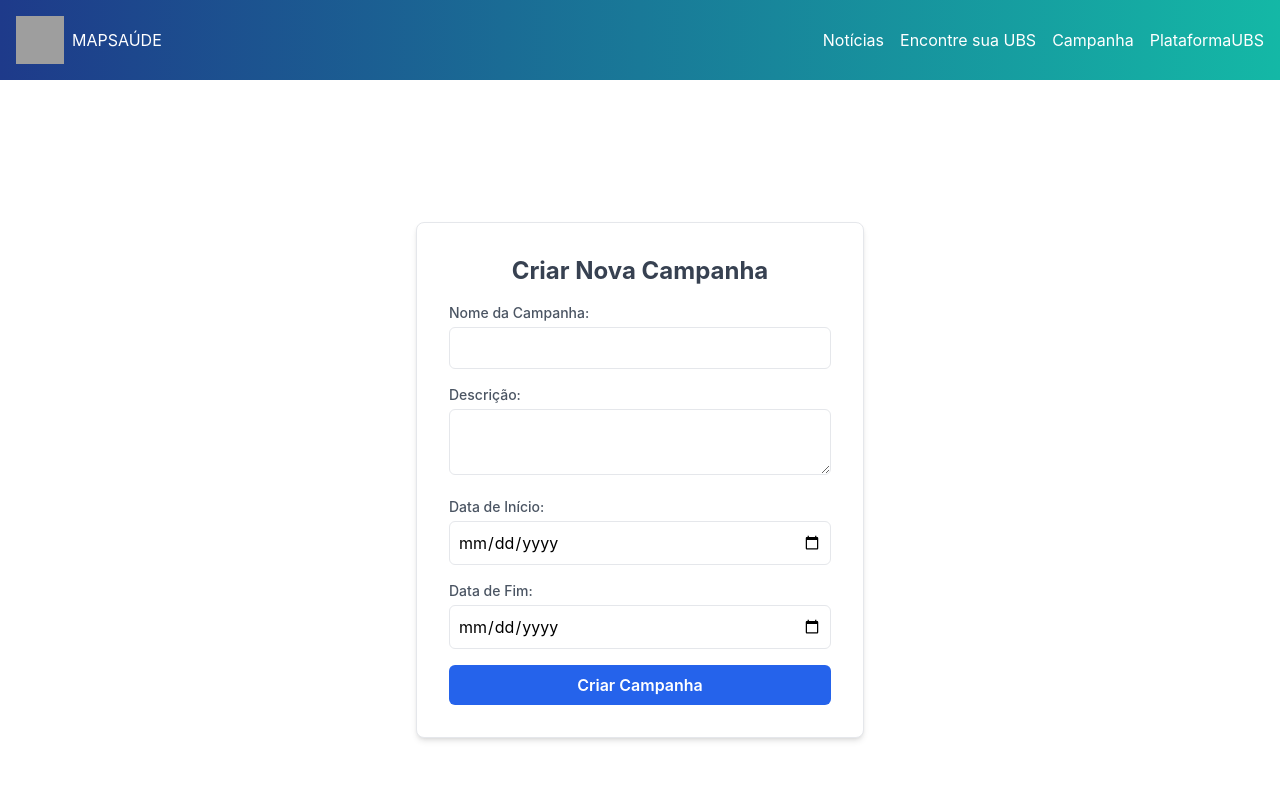
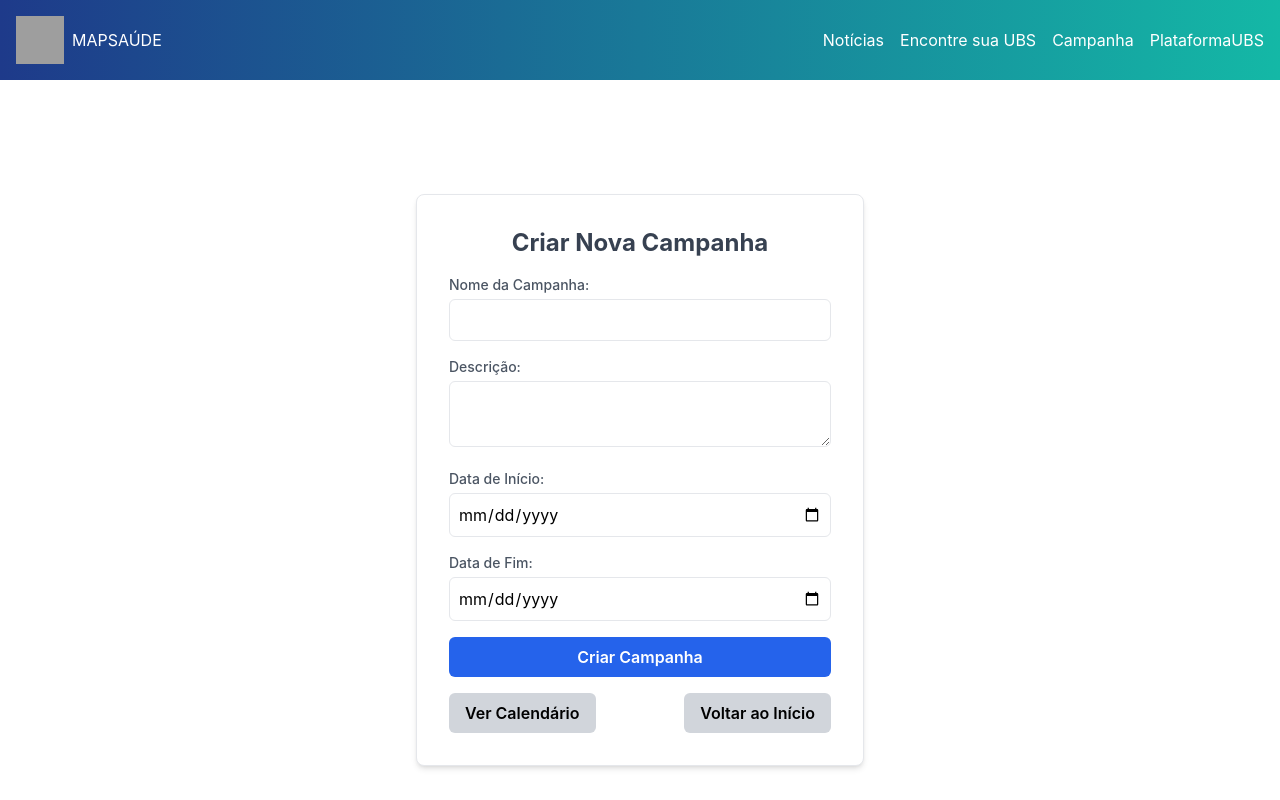
Before and after one commit to Alfa9029/FrontUBS, a React (Create React App) app: page /createCampaign in a window 1280 px wide. Shown: the top 800 px of the page. Built offline with nearby package versions, Linux system fonts and the light colour scheme; grey boxes are pictures that could not be loaded.

Commit message:
Adicionar navegação para o calendário e página inicial no componente CreateCampaign

```diff
--- a/src/components/CreateCampaign.JS
+++ b/src/components/CreateCampaign.JS
@@ -1,4 +1,5 @@
 import React, { useState } from 'react';
+import { useNavigate } from 'react-router-dom';
 import axios from 'axios';
 
 const CreateCampaign = () => {
@@ -10,6 +11,7 @@ const CreateCampaign = () => {
   });
 
   const [selectedUbsId, setSelectedUbsId] = useState(1);
+  const navigate = useNavigate();
 
   // Atualiza os dados no formulário conforme o usuário digita
   const handleChange = (e) => {
@@ -116,6 +118,20 @@ const CreateCampaign = () => {
             Criar Campanha
           </button>
         </form>
+        <div className="mt-4 flex justify-between">
+          <button
+            onClick={() => navigate('/calendario')}
+            className="bg-gray-300 hover:bg-gray-400 text-black font-semibold py-2 px-4 rounded-md transition duration-200 focus:outline-none focus:ring-2 focus:ring-gray-400"
+          >
+            Ver Calendário
+          </button>
+          <button
+            onClick={() => navigate('/')}
+            className="bg-gray-300 hover:bg-gray-400 text-black font-semibold py-2 px-4 rounded-md transition duration-200 focus:outline-none focus:ring-2 focus:ring-gray-400"
+          >
+            Voltar ao Início
+          </button>
+        </div>
       </div>
     </div>
   );
```
